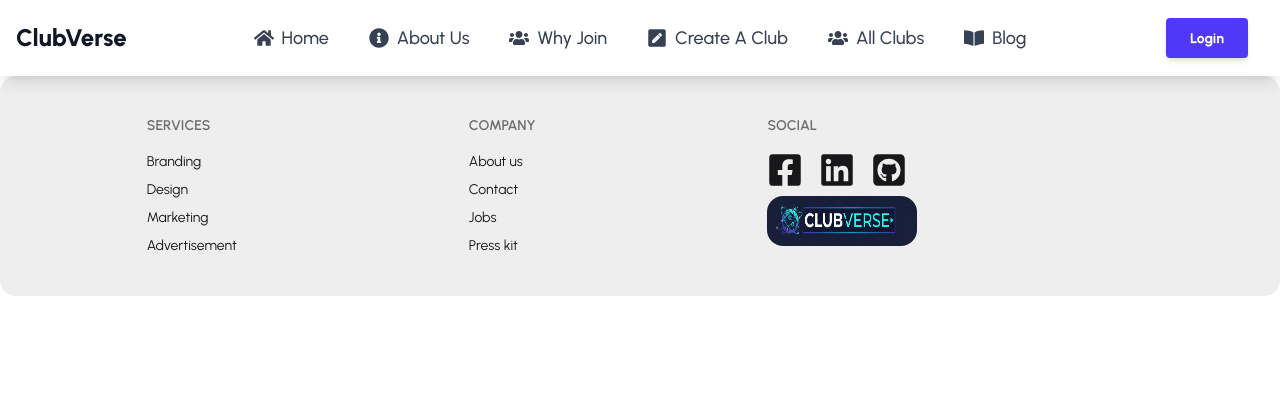
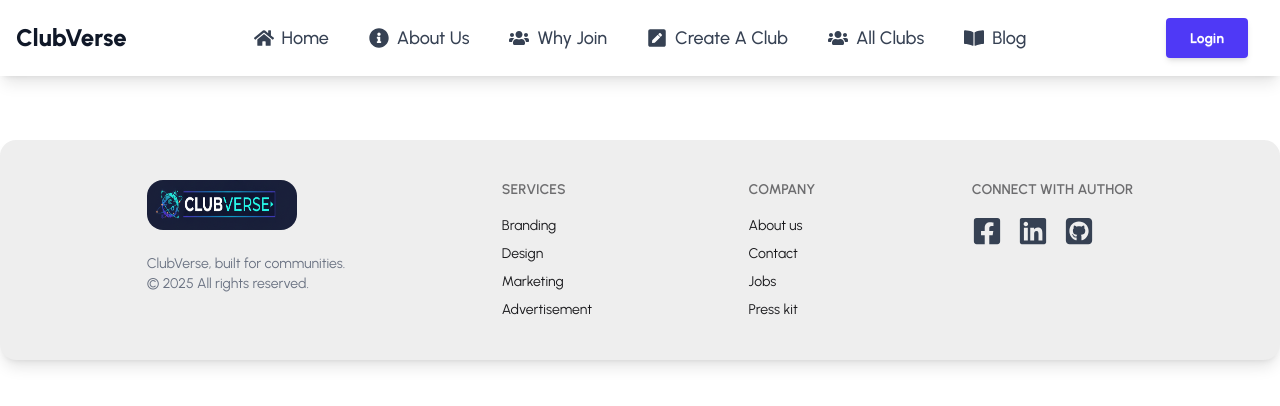
Before and after one commit to lvfahim/Assignment-11-ClubVerse, a React (Vite) app: page /auth in a window 1280 px wide. Shown: the top 406 px of the page. Built offline with nearby package versions, Linux system fonts and the light colour scheme; no server answers.

Commit message:
my footer setion add logo

```diff
--- a/src/Component/Footer.jsx
+++ b/src/Component/Footer.jsx
@@ -3,43 +3,67 @@ import WebSideLogo from '../WebSideLogo/WebSideLogo';
 import { Link } from 'react-router';
 import { FaFacebookSquare, FaLinkedin } from "react-icons/fa";
 import { FaSquareGithub } from "react-icons/fa6";
+
 const Footer = () => {
+    // Define the author/social links centrally for clean mapping
+    const socialLinks = [
+        { icon: FaFacebookSquare, url: 'https://www.facebook.com/lv.fahim.78750', label: 'Facebook' },
+        { icon: FaLinkedin, url: 'https://www.linkedin.com/in/md-fahim-numan/', label: 'LinkedIn' },
+        { icon: FaSquareGithub, url: 'https://github.com/lvfahim', label: 'GitHub' },
+    ];
+
     return (
-        <div className='  rounded-2xl bg-base-300 '>
-            <footer className="footer w-10/12 mx-auto sm:footer-horizontal bg-base-300  text-base-content p-10">
-                <nav>
+        <div className='rounded-2xl bg-base-300 mt-16 shadow-lg'>
+            <footer className="footer w-10/12 mx-auto p-10 bg-base-300 text-base-content flex flex-col sm:flex-row justify-between">
+
+                {/* 1. Logo/Brand Section (Moved to be the first element, typical layout) */}
+                <div className="flex flex-col items-center sm:items-start mb-8 sm:mb-0">
+                    <Link to='/' className="mb-4">
+                        <WebSideLogo />
+                    </Link>
+                    <p className="text-sm text-gray-500">
+                        ClubVerse, built for communities. <br />
+                        &copy; {new Date().getFullYear()} All rights reserved.
+                    </p>
+                </div>
+
+                {/* 2. Services Navigation */}
+                <nav className="mb-6 sm:mb-0">
                     <h6 className="footer-title">Services</h6>
                     <a className="link link-hover">Branding</a>
                     <a className="link link-hover">Design</a>
                     <a className="link link-hover">Marketing</a>
                     <a className="link link-hover">Advertisement</a>
                 </nav>
-                <nav>
+
+                {/* 3. Company Navigation */}
+                <nav className="mb-6 sm:mb-0">
                     <h6 className="footer-title">Company</h6>
                     <a className="link link-hover">About us</a>
                     <a className="link link-hover">Contact</a>
                     <a className="link link-hover">Jobs</a>
                     <a className="link link-hover">Press kit</a>
                 </nav>
+
+                {/* 4. Social Links */}
                 <nav>
-                    <h6 className="footer-title">Social</h6>
-                    <div className="grid grid-flow-col items-center gap-4">
-                        <a href='https://www.facebook.com/lv.fahim.78750' target="_blank" rel="noopener noreferrer">
-                            <FaFacebookSquare className='text-4xl' />
-                        </a>
-                        <a href='https://www.linkedin.com/in/md-fahim-numan/' target="_blank" rel="noopener noreferrer">
-                            <FaLinkedin className='text-4xl' />
-                        </a>
-                        <a href='https://github.com/lvfahim' target="_blank" rel="noopener noreferrer">
-                            <FaSquareGithub className='text-4xl' />
-                        </a>
+                    <h6 className="footer-title">Connect with Author</h6>
+                    <div className="grid grid-flow-col gap-4">
+                        {socialLinks.map((link, index) => (
+                            <a
+                                key={index}
+                                href={link.url}
+                                target="_blank"
+                                rel="noopener noreferrer"
+                                aria-label={link.label}
+                                className="text-gray-700 hover:text-indigo-600 transition-colors"
+                            >
+                                <link.icon className='text-3xl' />
+                            </a>
+                        ))}
                     </div>
-                    <Link to='/'>
-                        <div>
-                            <WebSideLogo></WebSideLogo>
-                        </div>
-                    </Link>
                 </nav>
+
             </footer>
         </div>
     );
--- a/src/Page/Home.jsx
+++ b/src/Page/Home.jsx
@@ -3,6 +3,7 @@ import Hero from './PageComponet/Hero';
 import WhoItWork from './PageComponet/WhoItWork';
 import MostOldClub from './PageComponet/MostOldClub';
 import Contact from './PageComponet/Contact';
+import ProjectAuthor from './PageComponet/ProjectAuthor';
 
 const Home = () => {
     return (
@@ -24,6 +25,10 @@ const Home = () => {
                 <div className="pt-10">
                     <Contact />
                 </div>
+
+                <div className="">
+                    <ProjectAuthor />
+                </div>
             </div>
         </div>
     );
--- /dev/null
+++ b/src/Page/PageComponet/ProjectAuthor.jsx
@@ -0,0 +1,149 @@
+import React from 'react';
+import { motion } from 'framer-motion';
+import { FaGithub, FaLinkedin, FaFacebook } from 'react-icons/fa';
+import { MdOutlineFileDownload } from 'react-icons/md';
+import Img from '../../assets/a.jpg'; // Imported Profile Image
+
+// --- Framer Motion Animation Variants ---
+const containerVariants = {
+    hidden: { opacity: 0 },
+    visible: {
+        opacity: 1,
+        transition: {
+            staggerChildren: 0.1,
+            delayChildren: 0.3,
+        },
+    },
+};
+
+const itemVariants = {
+    hidden: { y: 20, opacity: 0, scale: 0.95 },
+    visible: {
+        y: 0,
+        opacity: 1,
+        scale: 1,
+        transition: {
+            type: "spring",
+            stiffness: 100,
+        },
+    },
+};
+
+const imageVariants = {
+    hidden: { scale: 0.8, opacity: 0, rotate: -15 },
+    visible: {
+        scale: 1,
+        opacity: 1,
+        rotate: 0,
+        transition: {
+            delay: 0.2,
+            type: "spring",
+            stiffness: 120,
+            damping: 10,
+        },
+    },
+};
+
+const ProjectAuthor = () => {
+    // --- Your Personal Data ---
+    const author = {
+        name: "Md Fahim Numan",
+        title: "Full Stack Developer (MERN)",
+        resumeLink: "https://drive.google.com/file/d/1btbbhiUunPFcrpJnrxBZb2ayxcV_6lK_/view?usp=sharing",
+        links: [
+            { icon: FaGithub, url: "https://github.com/lvfahim", label: "GitHub", color: "bg-gray-800 hover:bg-gray-700" },
+            { icon: FaLinkedin, url: "https://www.linkedin.com/in/md-fahim-numan/", label: "LinkedIn", color: "bg-blue-600 hover:bg-blue-700" },
+            { icon: FaFacebook, url: "https://www.facebook.com/lv.fahim.78750", label: "Facebook", color: "bg-blue-800 hover:bg-blue-900" },
+        ]
+    };
+
+    return (
+        <motion.div
+            className="p-8 md:p-12 bg-white rounded-xl shadow-2xl max-w-4xl mx-auto my-16"
+            variants={containerVariants}
+            initial="hidden"
+            animate="visible"
+        >
+            <div className="flex flex-col md:flex-row items-center gap-8 mb-8">
+
+                {/* Profile Image with Animation */}
+                <motion.div
+                    className="w-32 h-32 md:w-40 md:h-40 rounded-full overflow-hidden shadow-xl ring-4 ring-indigo-400 ring-offset-4 ring-offset-white"
+                    variants={imageVariants}
+                >
+                    <img
+                        src={Img}
+                        alt={author.name}
+                        className="w-full h-full object-cover"
+                    />
+                </motion.div>
+
+                {/* Text Content */}
+                <div className="text-center md:text-left">
+                    <motion.h2
+                        className="text-4xl font-extrabold text-indigo-700 mb-1"
+                        variants={itemVariants}
+                    >
+                        {author.name}
+                    </motion.h2>
+                    <motion.p
+                        className="text-xl text-gray-600 mb-4"
+                        variants={itemVariants}
+                    >
+                        {author.title}
+                    </motion.p>
+                </div>
+            </div>
+
+            <div className="space-y-6">
+
+                {/* Social Links Section */}
+                <motion.div
+                    className="flex flex-wrap gap-4 justify-center md:justify-start pt-4 border-t"
+                    variants={containerVariants}
+                >
+                    {author.links.map((link, index) => (
+                        <motion.a
+                            key={index}
+                            href={link.url}
+                            target="_blank"
+                            rel="noopener noreferrer"
+                            className={`flex items-center gap-2 px-6 py-3 text-white rounded-lg transition-all duration-300 transform shadow-md ${link.color}`}
+                            variants={itemVariants}
+                            whileHover={{ scale: 1.05, boxShadow: "0 10px 15px -3px rgba(0, 0, 0, 0.1)" }}
+                            whileTap={{ scale: 0.98 }}
+                        >
+                            <link.icon className="text-xl" />
+                            <span className="font-semibold">{link.label}</span>
+                        </motion.a>
+                    ))}
+                </motion.div>
+
+                <motion.div
+                    className="divider my-8 text-gray-400"
+                    variants={itemVariants}
+                >
+                    <span className='text-sm uppercase font-semibold'>Professional Documentation</span>
+                </motion.div>
+
+                {/* Resume Link (Primary Call to Action) */}
+                <motion.a
+                    href={author.resumeLink}
+                    target="_blank"
+                    rel="noopener noreferrer"
+                    className="w-full md:w-auto flex items-center justify-center gap-3 px-8 py-4 bg-green-500 hover:bg-green-600 text-white font-bold text-lg rounded-xl transition-colors duration-300 transform shadow-xl mx-auto"
+                    variants={itemVariants}
+                    whileHover={{ scale: 1.03 }}
+                    whileTap={{ scale: 0.99 }}
+                >
+                    <MdOutlineFileDownload className="text-2xl" />
+                    <span>View Full Resume</span>
+                </motion.a>
+
+            </div>
+
+        </motion.div>
+    );
+};
+
+export default ProjectAuthor;
```
Also changed, not shown: 1 other file (tests, documents, lock files or other folders).
